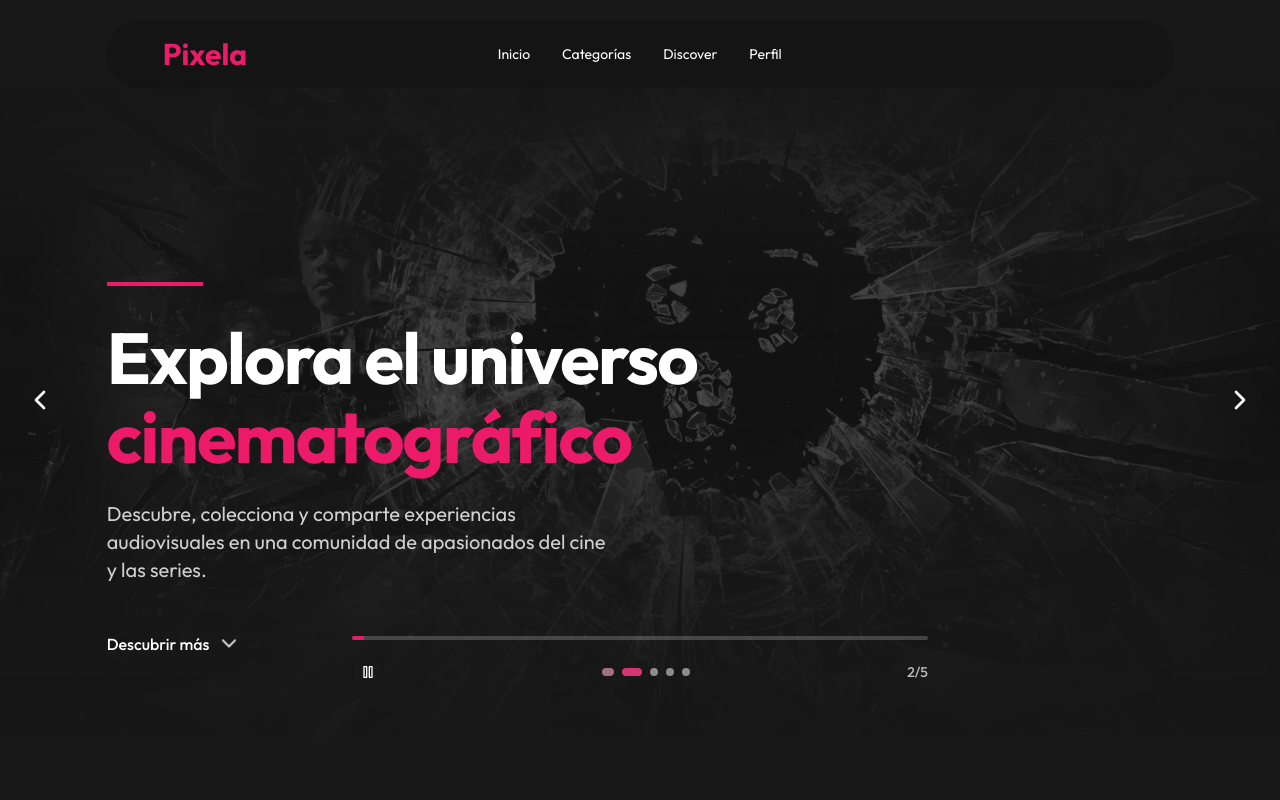
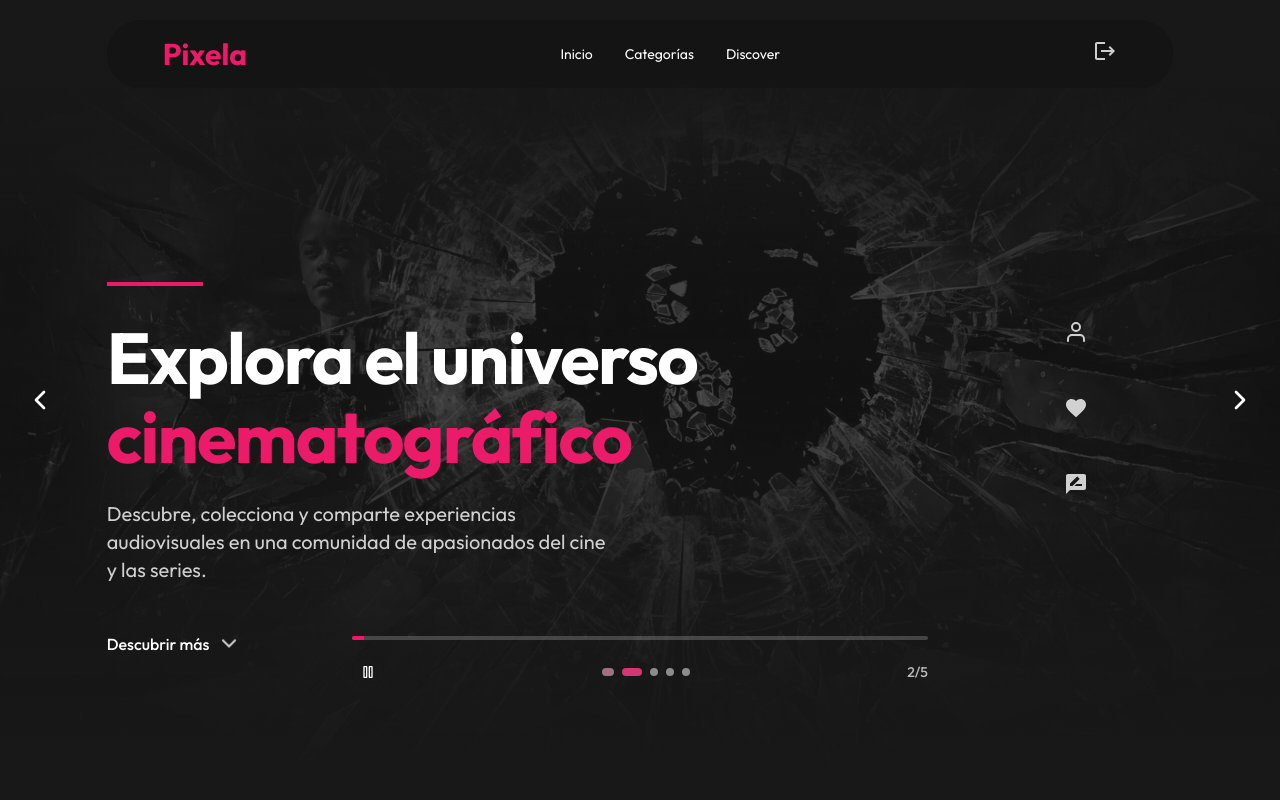
Before and after one commit to rxy94/Pixela, a Next.js app in the folder pixela-frontend/: page / in a window 1280 px wide. Shown: the top 800 px of the page. Built offline with nearby package versions, Linux system fonts and the light colour scheme; no server answers.

Commit message:
feat: Añadir VerticalIcons y refactorizar navegación
- Crear nuevo componente VerticalIcons para iconos de perfil, favoritos y reseñas
- Mover iconos del Navbar a VerticalIcons
- Integrar VerticalIcons en HeroSection
- Ajustar posicionamiento para evitar superposición con SliderNavButton

```diff
--- a/pixela-frontend/src/data/links/navigation.ts
+++ b/pixela-frontend/src/data/links/navigation.ts
@@ -1,4 +1,3 @@
-
 //* Este documento tiene el objetivo de tener los enlaces de las navegaciones de la aplicacion
 //* para centrarlizar la logica de las navegaciones
 
@@ -22,12 +21,6 @@ export const mainNavLinks: NavLink[] = [
     href: "/discover",
     label: "Discover",
   },
-  {
-    href: "/profile",
-    label: "Perfil",
-  },
 ];
 
-
-
 //TODO: Agregar los enlaces de la barra de navegación del footer o necesarios para la aplicacion
--- a/pixela-frontend/src/features/hero/components/HeroSection.tsx
+++ b/pixela-frontend/src/features/hero/components/HeroSection.tsx
@@ -2,6 +2,7 @@
 import { useEffect, useCallback } from "react";
 import { ImageCarousel, NavigationControls, ProgressIndicator, ContentSection} from "../components";
 import { useHeroStore } from "../store";
+import { VerticalIcons } from "@/shared/components/VerticalIcons";
 
 interface HeroSectionProps {
   title: string;
@@ -69,10 +70,10 @@ export const HeroSection = ({
 
   return (
     <div className="relative w-full h-screen overflow-hidden">
-
       <ImageCarousel images={images} />
       <NavigationControls imagesLength={images.length}/>
       <ProgressIndicator images={images}/>
+      <VerticalIcons />
 
       <ContentSection
         title={title}
--- a/pixela-frontend/src/shared/components/Navbar.tsx
+++ b/pixela-frontend/src/shared/components/Navbar.tsx
@@ -1,7 +1,31 @@
+'use client';
+
 import Link from "next/link"
+import { useState, useRef, useEffect } from "react"
 import { mainNavLinks } from "@/data/links/navigation"
+import { MdLogout } from "react-icons/md"
 
 export const Navbar = () => {
+  const [isProfileOpen, setIsProfileOpen] = useState(false);
+  const profileRef = useRef<HTMLDivElement>(null);
+
+  // Cerrar el menú al hacer clic fuera
+  useEffect(() => {
+    const handleClickOutside = (event: MouseEvent) => {
+      if (profileRef.current && !profileRef.current.contains(event.target as Node)) {
+        setIsProfileOpen(false);
+      }
+    };
+
+    document.addEventListener('mousedown', handleClickOutside);
+    return () => document.removeEventListener('mousedown', handleClickOutside);
+  }, []);
+
+  const handleLogout = () => {
+    // TODO: Implementar lógica de logout
+    console.log('Logout clicked');
+  };
+
   return (
     <div className="w-full fixed top-0 left-0 z-50 mt-5">
       <div className="max-w-[83.333%] mx-auto flex items-center p-4 bg-dark-opacity backdrop-blur-sm rounded-[36px]">
@@ -20,8 +44,14 @@ export const Navbar = () => {
             ))}
           </div>
         </div>
-        <div className="mx-10 w-[85px]">
-          {/* Espacio reservado para equilibrar el diseño */}
+        <div className="mx-10">
+          <button
+            onClick={handleLogout}
+            className="text-pixela-light/80 hover:text-pixela-accent transition-colors duration-300"
+            title="Cerrar sesión"
+          >
+            <MdLogout className="h-6 w-6" />
+          </button>
         </div>
       </div>
     </div>
--- /dev/null
+++ b/pixela-frontend/src/shared/components/VerticalIcons.tsx
@@ -0,0 +1,50 @@
+'use client';
+
+import Link from "next/link"
+import { MdFavorite, MdRateReview } from "react-icons/md"
+import { FiUser } from "react-icons/fi"
+
+export const VerticalIcons = () => {
+  return (
+    <div className="absolute right-0 top-[40vh] flex flex-col items-center space-y-6 -translate-x-48 z-20 group">
+      <Link
+        href="/profile"
+        className="text-pixela-light/80 hover:text-pixela-accent transition-colors duration-300 group/item flex flex-col items-center w-6"
+        title="Perfil"
+      >
+        <FiUser className="h-6 w-6" />
+        <span className="text-xs mt-1 opacity-0 group-hover/item:opacity-100 transition-opacity duration-300 bg-pixela-dark/50 px-2 py-1 rounded whitespace-nowrap">
+          Perfil
+        </span>
+      </Link>
+      <Link
+        href="/favorites"
+        className="text-pixela-light/80 hover:text-pixela-accent transition-colors duration-300 group/item flex flex-col items-center w-6"
+        title="Favoritos"
+      >
+        <MdFavorite className="h-6 w-6" />
+        <span className="text-xs mt-1 opacity-0 group-hover/item:opacity-100 transition-opacity duration-300 bg-pixela-dark/50 px-2 py-1 rounded whitespace-nowrap">
+          Favoritos
+        </span>
+      </Link>
+      <Link
+        href="/reviews"
+        className="text-pixela-light/80 hover:text-pixela-accent transition-colors duration-300 group/item flex flex-col items-center w-6"
+        title="Reseñas"
+      >
+        <MdRateReview className="h-6 w-6" />
+        <span className="text-xs mt-1 opacity-0 group-hover/item:opacity-100 transition-opacity duration-300 bg-pixela-dark/50 px-2 py-1 rounded whitespace-nowrap">
+          Reseñas
+        </span>
+      </Link>
+      <style jsx global>{`
+        .embla-btn-pulse {
+          pointer-events: auto;
+        }
+        .group:hover .embla-btn-pulse {
+          pointer-events: none;
+        }
+      `}</style>
+    </div>
+  );
+};
```
